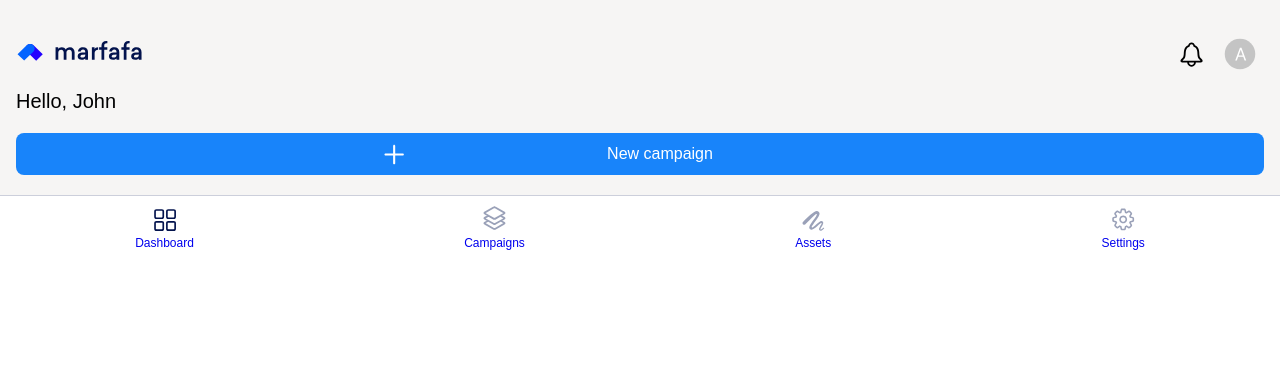
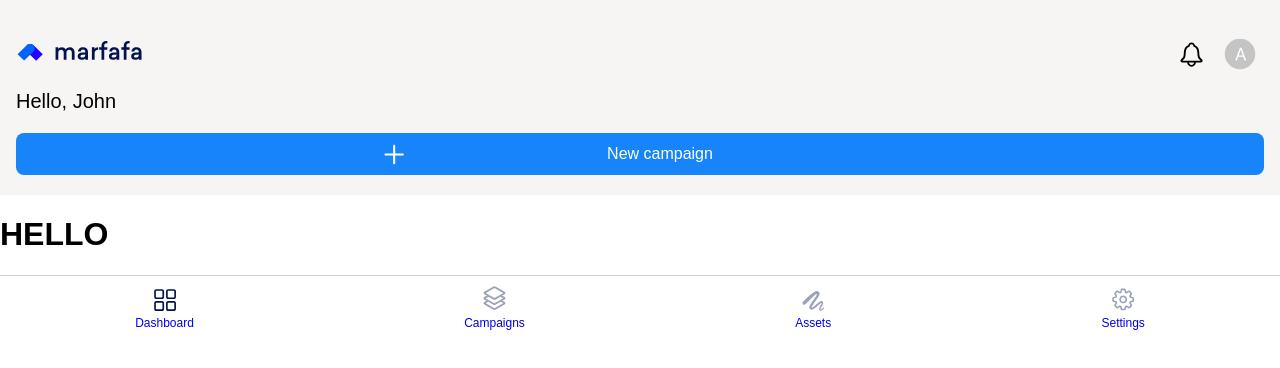
Before and after one commit to eddie-fashioni/marfafa, a React (Create React App) app: page /campaigndetails in a window 1280 px wide. Shown: the top 368 px of the page. Built offline with nearby package versions, Linux system fonts and the light colour scheme.

Commit message:
New page and route added for campaign details

```diff
--- a/src/App.js
+++ b/src/App.js
@@ -4,6 +4,7 @@ import PageHeader from "./components/PageHeader/PageHeader.js";
 import NavBar from "./components/NavBar/NavBar.js";
 import Dashboard from "./pages/Dashboard/Dashboard";
 import Campaigns from "./pages/Campaigns/Campaigns";
+import CampaignDetails from "./pages/CampaignDetails/CampaignDetails";
 
 document.title = "marfarfa";
 
@@ -15,6 +16,7 @@ function App() {
         <Switch>
           <Route path="/" exact component={Dashboard} />
           <Route path="/campaigns" component={Campaigns} />
+          <Route path="/campaigndetails" component={CampaignDetails} />
         </Switch>
         <NavBar />
       </BrowserRouter>
--- a/src/components/AllCampaigns/AllCampaigns.js
+++ b/src/components/AllCampaigns/AllCampaigns.js
@@ -1,4 +1,5 @@
 import "./AllCampaigns.scss";
+import { Link } from "react-router-dom";
 import active from "../../assets/icons/active.svg";
 import fulfilled from "../../assets/icons/fulfilled.svg";
 
@@ -9,15 +10,21 @@ const AllCampaigns = () => {
         <span className="allcampaign-title__text">All campaigns</span>
       </div>
       <div className="allcampaign-details">
+        <Link to="/campaigndetails" className="allcampaign-link">
           <div className="allcampaign-container">
             <div className="allcampaign-container__top">
               <span className="allcampaign-name">Friday drinks</span>
-            <img className="allcampaign-icon" src={active} alt="active icon" />
+              <img
+                className="allcampaign-icon"
+                src={active}
+                alt="active icon"
+              />
             </div>
             <span className="allcampaign-company">Sid Lee TO</span>
             <span className="allcampaign-recipients">4 recipients</span>
             <span className="allcampaign-date">07.22.2022 - 08.24.2022</span>
           </div>
+        </Link>
         <div className="allcampaign-container">
           <div className="allcampaign-container__top">
             <span className="allcampaign-name">Networking event</span>
--- a/src/components/NavBar/NavBar.js
+++ b/src/components/NavBar/NavBar.js
@@ -1,5 +1,5 @@
 import "./NavBar.scss";
-import { Link, NavLink } from "react-router-dom";
+import { NavLink } from "react-router-dom";
 import dashboard from "../../assets/icons/nav-dashboard.svg";
 import campaigns from "../../assets/icons/nav-campaigns.svg";
 import assets from "../../assets/icons/nav-assets.svg";
--- /dev/null
+++ b/src/pages/CampaignDetails/CampaignDetails.js
@@ -0,0 +1,13 @@
+// import AllCampaigns from "../../components/AllCampaigns/AllCampaigns";
+// import CampaignSummary from "../../components/CampaignSummary/CampaignSummary";
+import "./CampaignDetails.scss";
+
+function CampaignDetails() {
+  return (
+    <>
+      <h1>HELLO</h1>
+    </>
+  );
+}
+
+export default CampaignDetails;
```
Also changed, not shown: src/pages/CampaignDetails/CampaignDetails.scss (added). Lines whose indentation alone changed are shown as unchanged.
